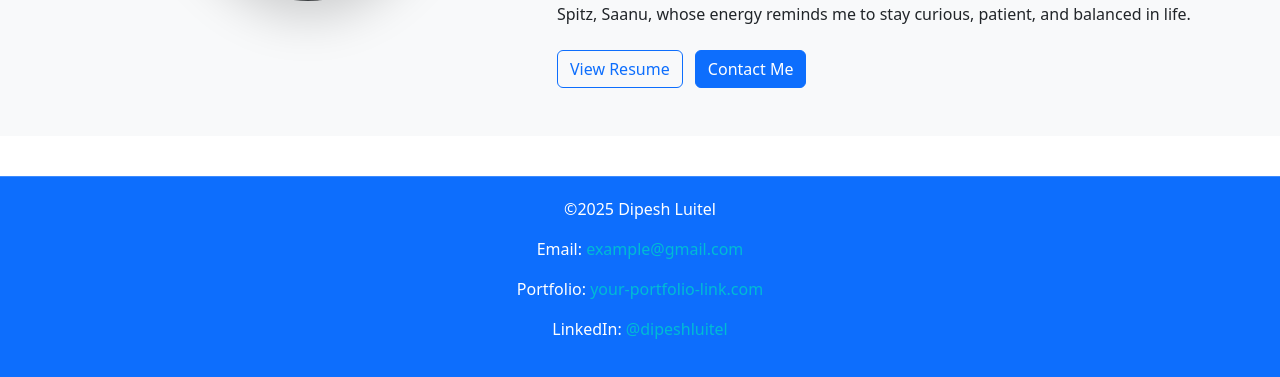
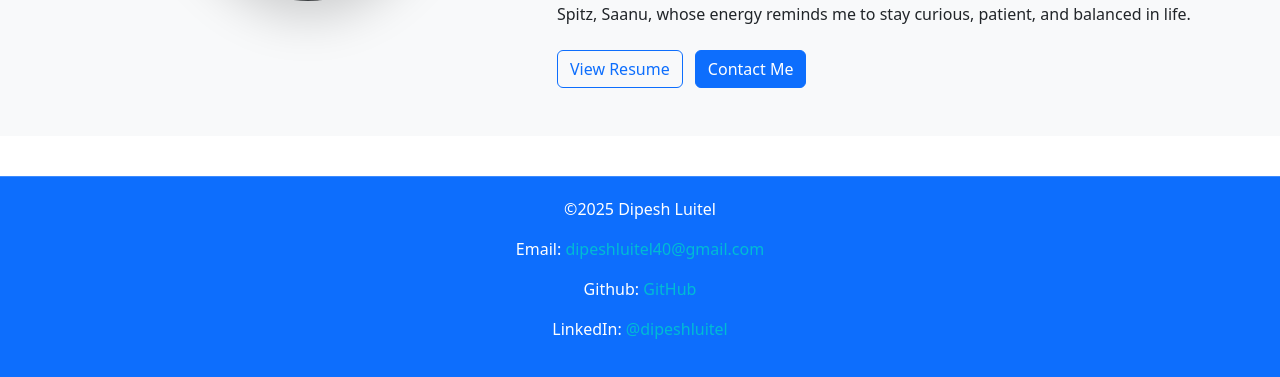
Before and after one commit to dipeshluitel/personal_portfolio, a Django app: page /myPortfolio/about/ in a window 1280 px wide. Shown: the part 617-994 px from the top of the page. Run offline with Django 5.2, Linux system fonts and the light colour scheme.

Commit message:
update footer use user data

```diff
--- a/personal_portfolio/templates/myPortfolio/base.html
+++ b/personal_portfolio/templates/myPortfolio/base.html
@@ -99,8 +99,8 @@
       <div class="footer-container">
         <div class="footer-content">
           <p>©{{current_year}}  Dipesh Luitel</p>
-          <p>Email: <a href="mailto:example@gmail.com">example@gmail.com</a></p>
-          <p>Portfolio: <a href="https://your-portfolio-link.com" target="_blank">your-portfolio-link.com</a></p>
+          <p>Email: <a href="mailto:dipeshluitel40@gmail.com">dipeshluitel40@gmail.com</a></p>
+          <p>Github: <a href="https://github.com/dipeshluitel" target="_blank">GitHub</a></p>
           <p>LinkedIn: <a href="https://linkedin.com/in/dipeshluitel" target="_blank">@dipeshluitel</a></p>
         </div>
       </div>
```
Also changed, not shown: personal_portfolio/db.sqlite3.
